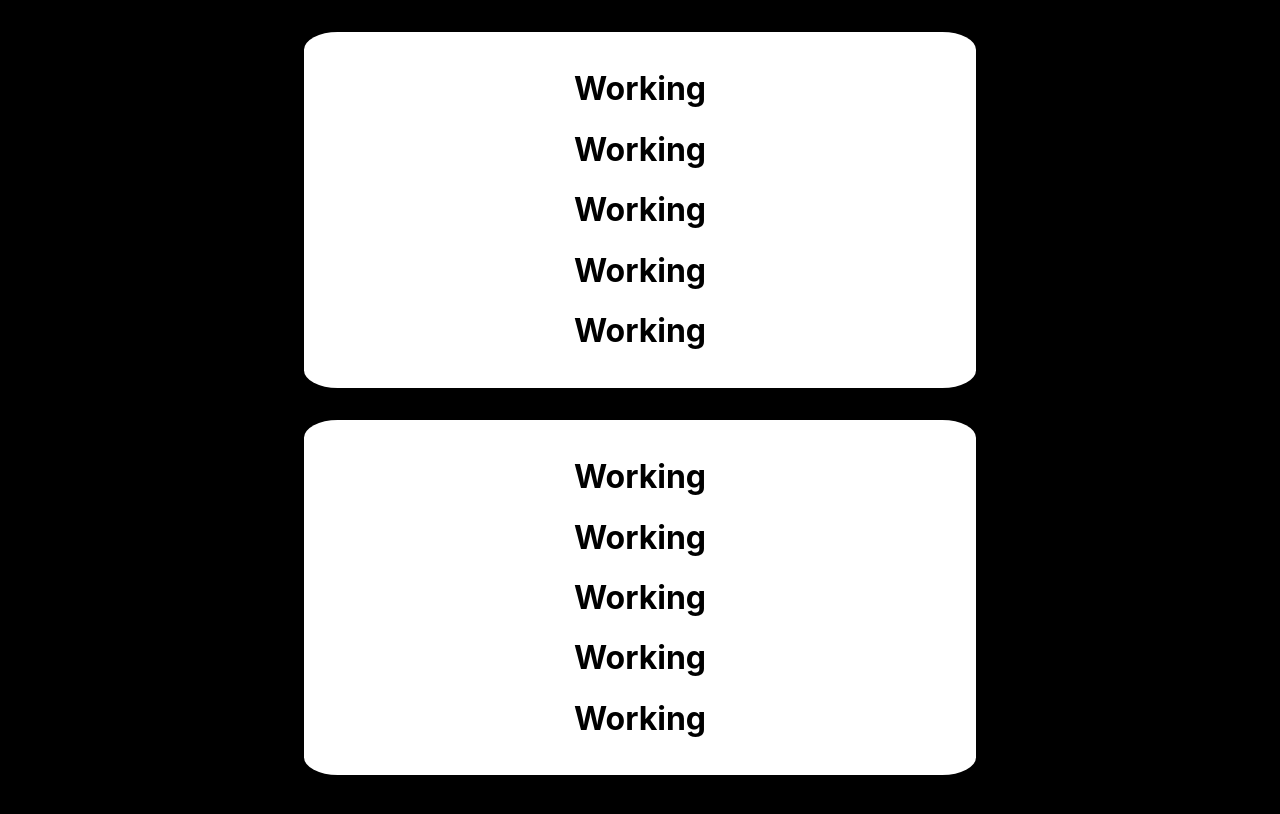
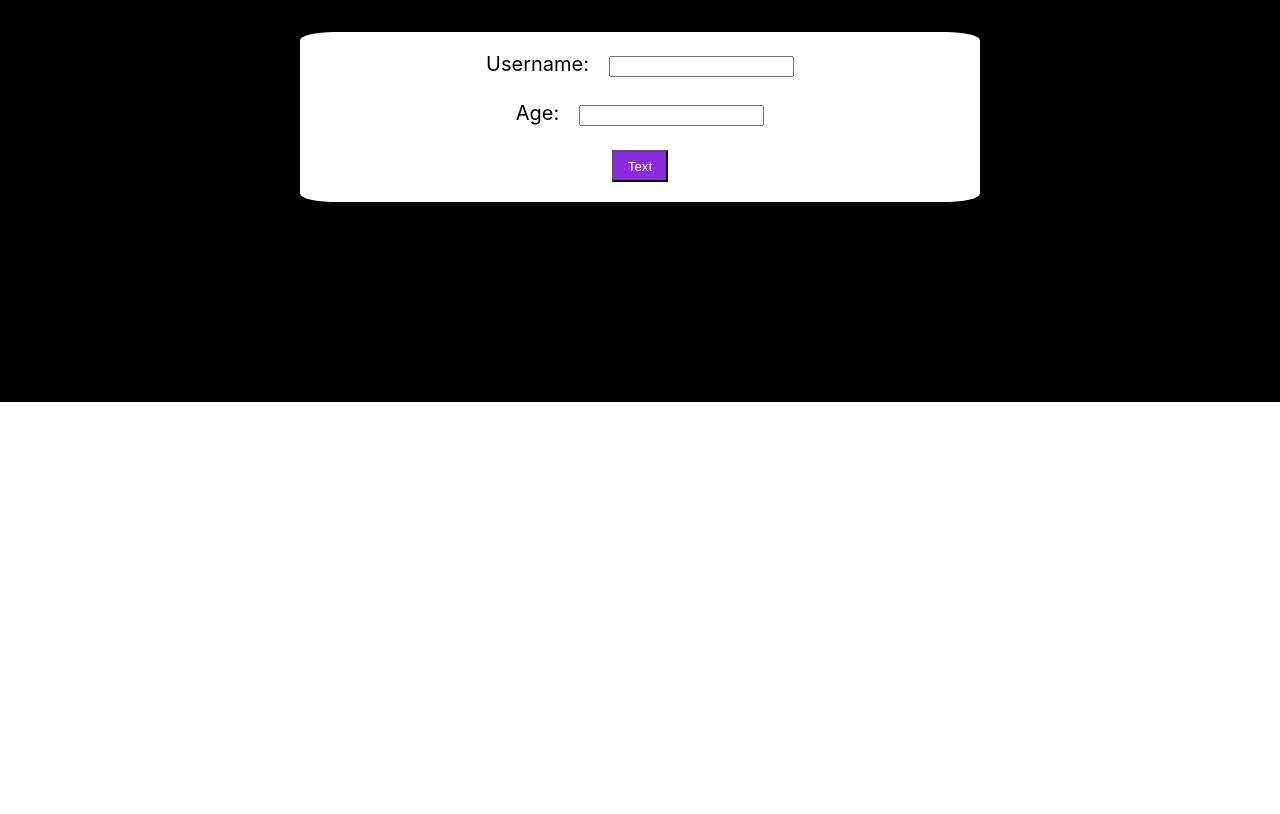
Before and after one commit to L1ndseyHerman/Udemy-My-Username-Age-Adder-App, a React (Create React App) app: page / in a window 1280 px wide. Shown: the top 814 px of the page. Built offline with nearby package versions, Linux system fonts and the light colour scheme.

Commit message:
Done CSS styling the UsernameAgeForm.

```diff
--- a/src/App.js
+++ b/src/App.js
@@ -7,7 +7,6 @@ const App = () => {
   return (
     <div className={styles.blackground}>
       <UsernameAgeForm />
-      <UsernameAgeForm />
     </div>
   );
 }
--- /dev/null
+++ b/src/components/UI/Button.js
@@ -0,0 +1,11 @@
+import React from 'react';
+
+import styles from './Button.module.css';
+
+const Button = () => {
+    return (
+        <button className={styles.button}>Text</button>
+    );
+};
+
+export default Button;
--- /dev/null
+++ b/src/components/UI/Button.module.css
@@ -0,0 +1,8 @@
+.button {
+  background-color: blueviolet;
+  color: white;
+  padding-top: 0.5em;
+  padding-bottom: 0.5em;
+  padding-left: 1em;
+  padding-right: 1em;
+}
--- a/src/components/UsernameAgeForm.js
+++ b/src/components/UsernameAgeForm.js
@@ -1,16 +1,23 @@
 import React from 'react';
 
+import styles from './UsernameAgeForm.module.css';
+
 import WhiteCloudDiv from './UI/WhiteCloudDiv';
-import styles from './UsernameAgeForm.module.css';
+import Button from './UI/Button';
+
 
 const UsernameAgeForm = () => {
     return (
         <WhiteCloudDiv className={styles.centeredStuff}>
-            <h1>Working</h1>
-            <h1>Working</h1>
-            <h1>Working</h1>
-            <h1>Working</h1>
-            <h1>Working</h1>
+            <label className={styles.labelSpacing}>Username:</label>
+            <input type="text" />
+            <br />
+            <br />
+            <label className={styles.labelSpacing}>Age:</label>
+            <input type="text" />
+            <br />
+            <br />
+            <Button />
         </WhiteCloudDiv>
     );
 };
--- a/src/components/UsernameAgeForm.module.css
+++ b/src/components/UsernameAgeForm.module.css
@@ -1,3 +1,11 @@
 .centeredStuff {
   text-align: center;
+  font-size: 125%;
 }
+.labelSpacing {
+  margin-right: 1em;
+}
+.textboxPadding {
+  padding-top: 0.5em;
+  padding-bottom: 0.5em;
+}
```
